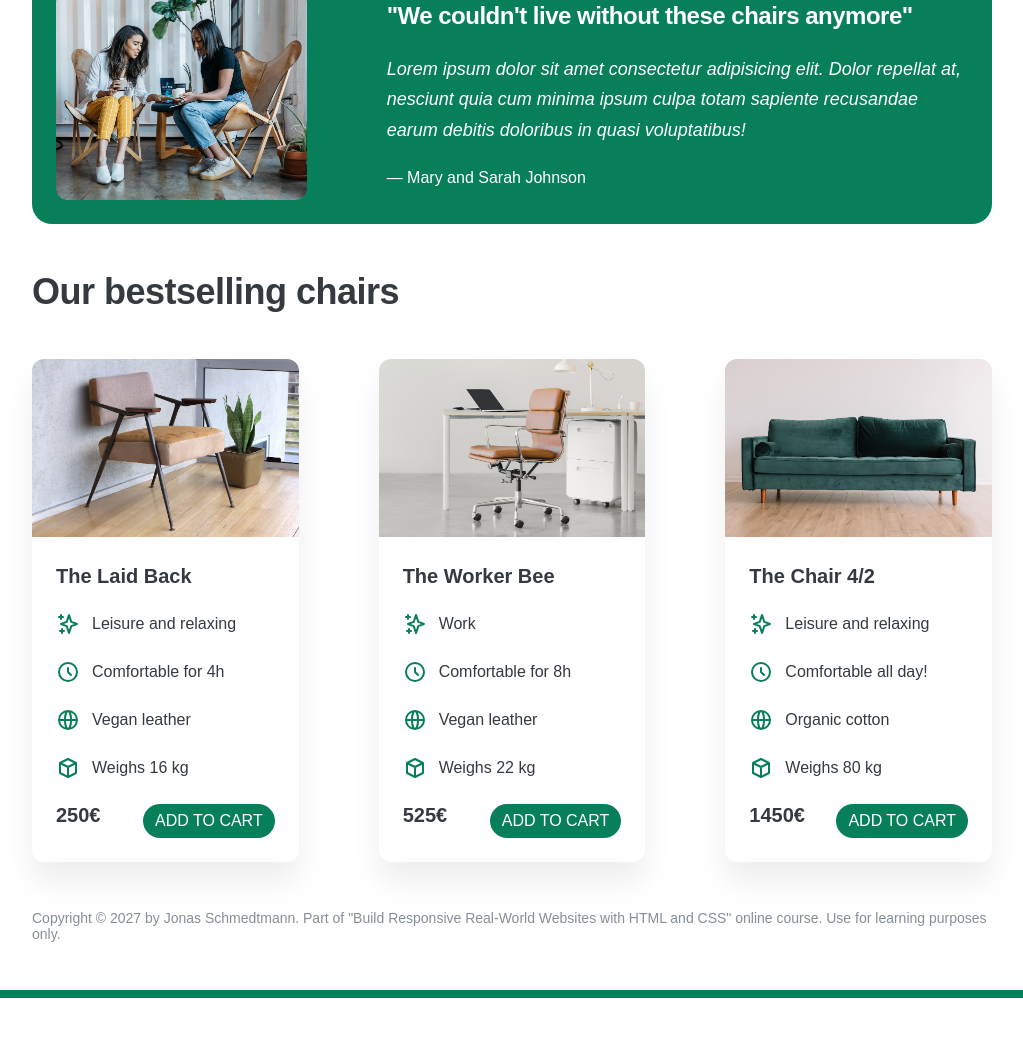
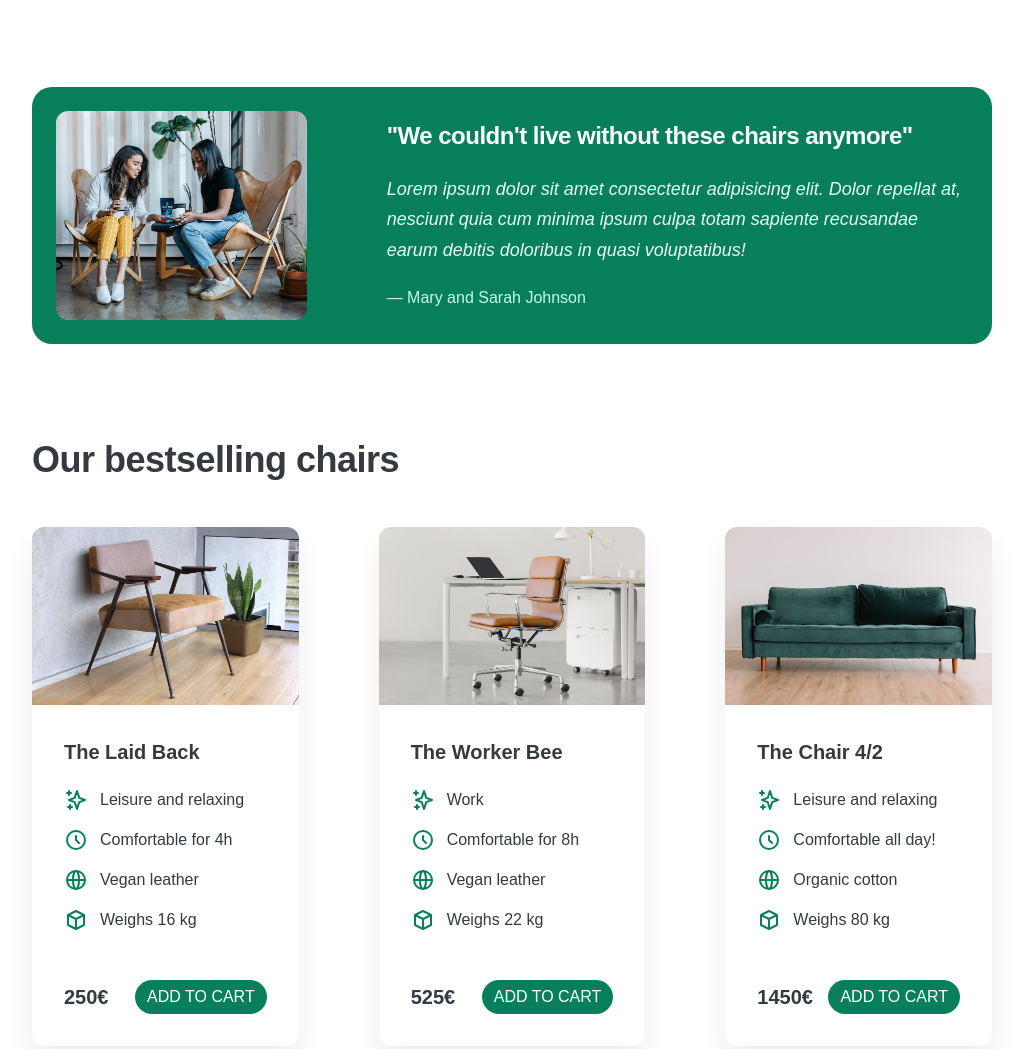
Before and after one commit to kenibatz/responsiveHTMLCSSSection05, a plain HTML site: page index.html in a window 1280 px wide. Shown: the part 918-1967 px from the top of the page, without its empty margins (128-1151 px from the left). Before the commit the page ends 1916 px from the top, so only its background shows below. Drawn offline with Linux system fonts and the light colour scheme.

Commit message:
l82 whitespace and visual hierarchy

```diff
--- a/style.css
+++ b/style.css
@@ -33,7 +33,7 @@ body {
 
 header,
 section {
-  margin-bottom: 48px;
+  margin-bottom: 96px;
 }
 
 h2 {
@@ -89,7 +89,7 @@ header {
   display: grid;
   grid-template-columns: repeat(2, 1fr);
   column-gap: 80px;
-  margin-top: 48px;
+  margin-top: 64px;
 }
 
 .header-text-box {
@@ -97,7 +97,7 @@ header {
 }
 
 h1 {
-  margin-bottom: 24px;
+  margin-bottom: 32px;
   /* 44 / 52 / 62 */
   font-size: 44px;
   line-height: 1.1;
@@ -120,7 +120,7 @@ img {
   stroke: #087f5b;
   width: 32px;
   height: 32px;
-  margin-bottom: 16px;
+  margin-bottom: 24px;
 }
 
 .features-title {
@@ -155,7 +155,12 @@ img {
   font-size: 18px;
   line-height: 1.7;
   font-style: italic;
+  color: #e6fcf5;
   margin-bottom: 24px;
+}
+
+.testimonial-author {
+  color: #c3fae8;
 }
 
 /* CHAIRS */
@@ -171,7 +176,7 @@ img {
 }
 
 .chair-box {
-  padding: 24px;
+  padding: 32px;
 }
 
 .chair-icon {
@@ -187,26 +192,24 @@ h3 {
 
 .chair-details {
   list-style: none;
-  margin-bottom: 24px;
+  margin-bottom: 48px;
 }
 
 .chair-details li {
   display: flex;
   align-items: center;
   gap: 12px;
-  margin-bottom: 24px;
+  margin-bottom: 16px;
 }
 
 .chair-details li:last-child {
   margin-bottom: 0;
 }
 
-.chair-icon {
-}
-
 .chair-price {
   display: flex;
   justify-content: space-between;
+  align-items: center;
   font-size: 20px;
 }
 
```
